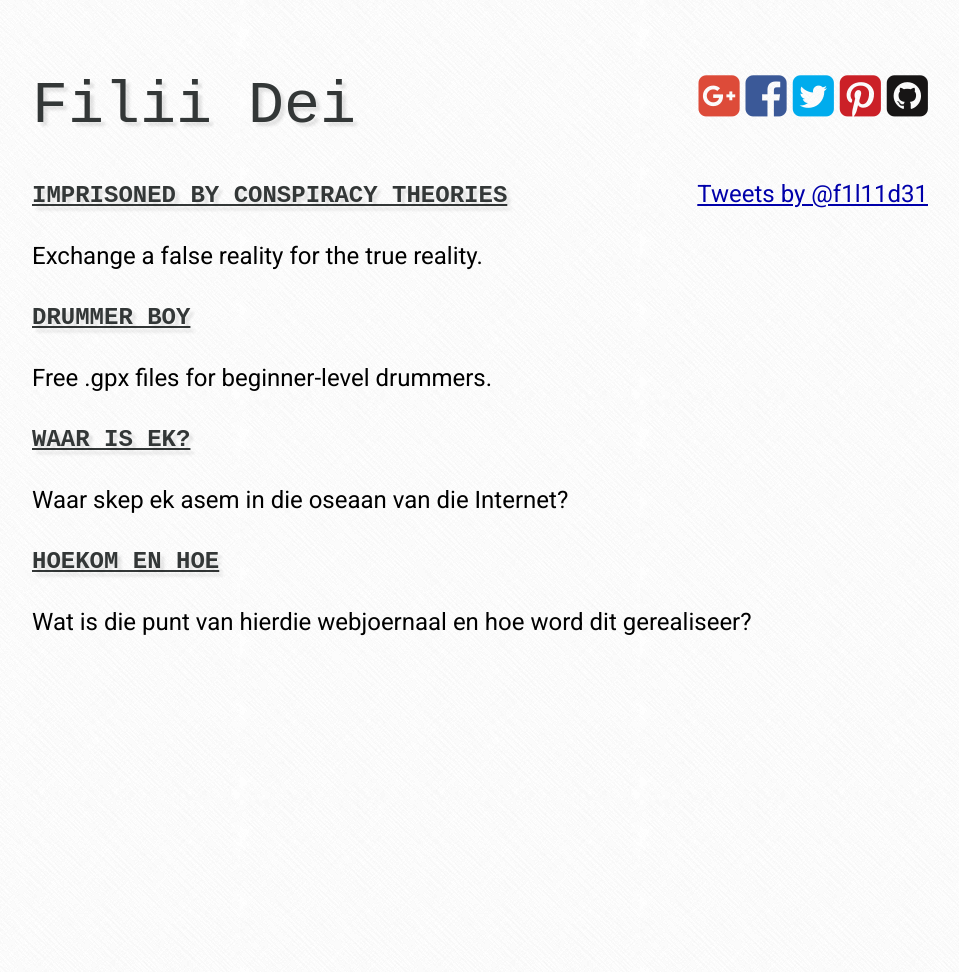
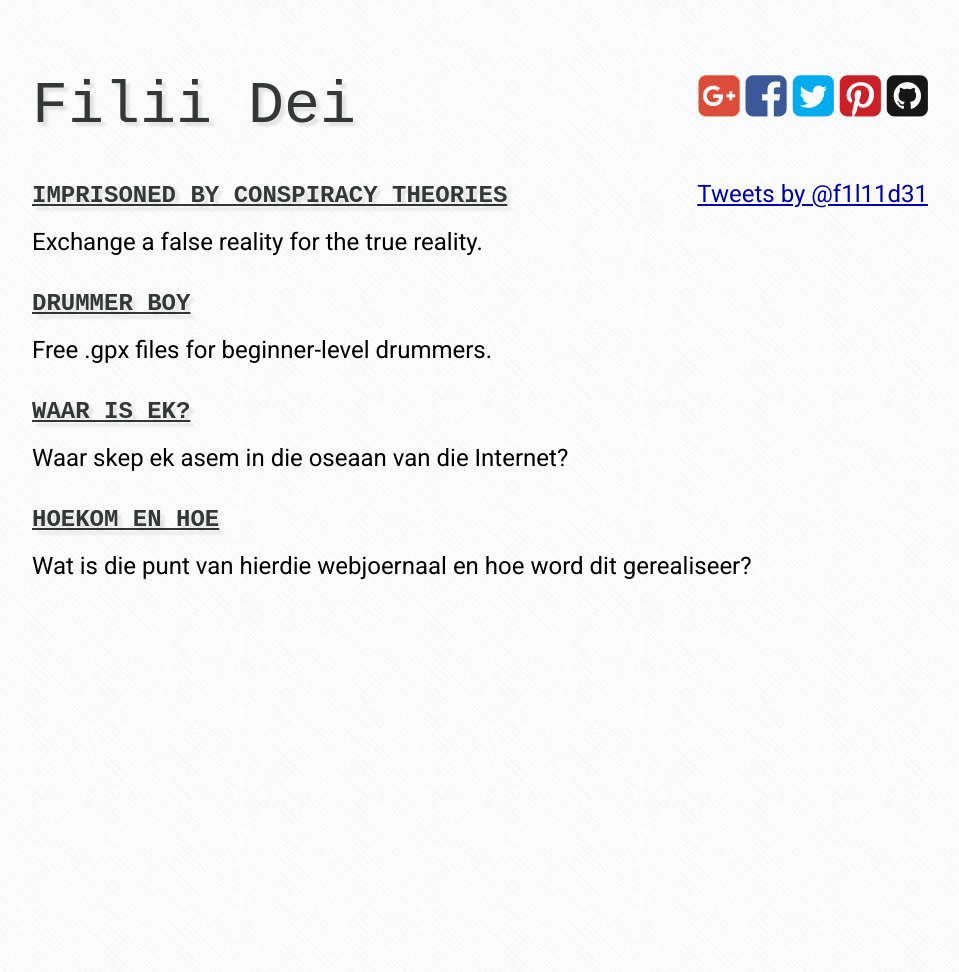
Before and after one commit to afrikatoliek/afrikatoliek.github.io, a Jekyll site: the page built from index.html, in a window 1280 px wide. Shown: the whole page, without its empty margins (160-1119 px from the left). Built offline with Jekyll 4.4.1, drawn with Linux system fonts in a browser that asks for light colours; nearby versions of some CDN libraries; some web fonts are replaced; comment, search, counter and statistics services are not loaded.

Commit message:
Margin adjustments.

```diff
--- a/css/screen.css
+++ b/css/screen.css
@@ -276,5 +276,5 @@ div.index-card a:visited {
     color: inherit;
 }
 div.index-card p {
-  margin-top: 10;
+  margin-top: 10px;
 }
```
